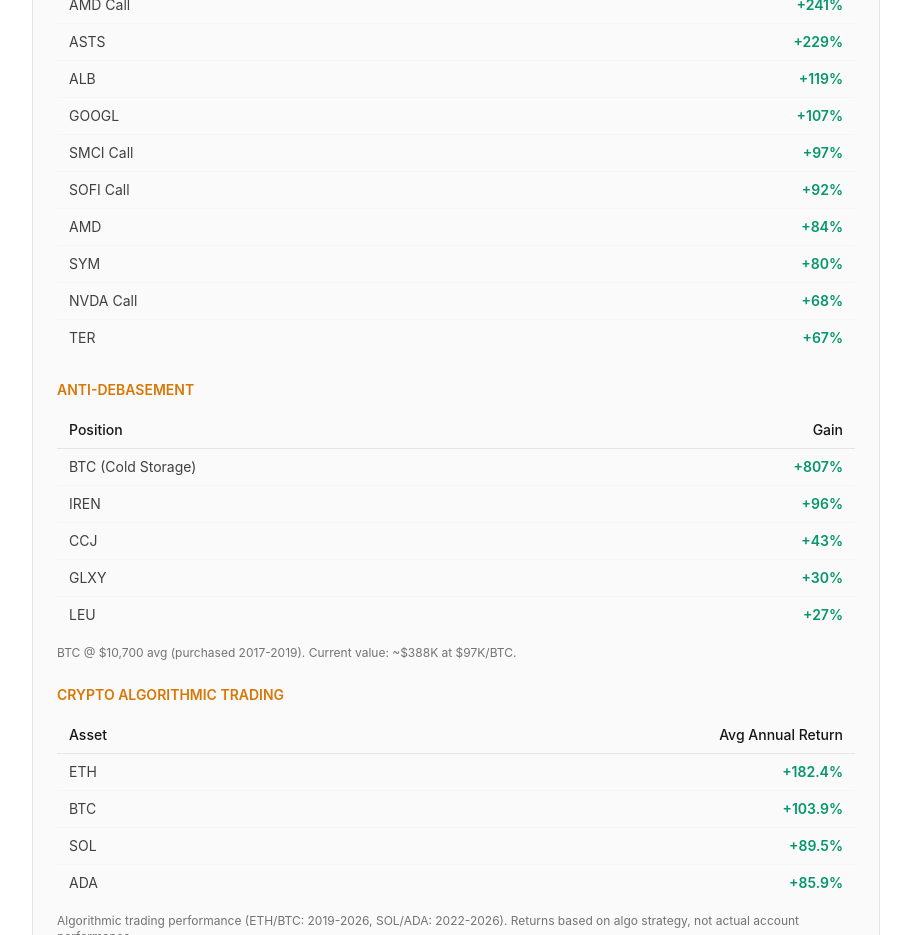
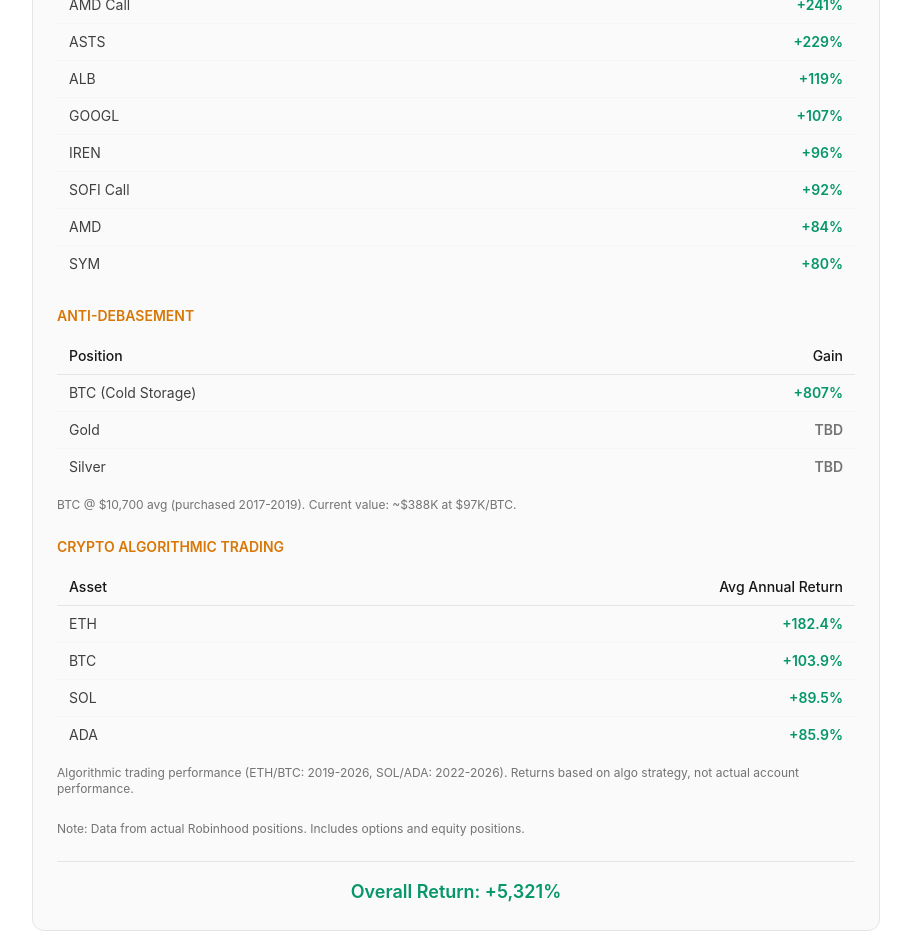
Before and after one commit to DogginitAN/andrewdavidnolan.com, a Next.js app: page /builder-mode in a window 1280 px wide. Shown: the part 1700-2635 px from the top of the page, without its empty margins (184-1095 px from the left). Built offline with nearby package versions, Linux system fonts and the light colour scheme; a web font is replaced by a local one.

Commit message:
Clean up Anti-Debasement section: keep only BTC/Gold/Silver, move IREN to AI Infrastructure, remove SMCI short call

```diff
--- a/app/builder-mode/page.tsx
+++ b/app/builder-mode/page.tsx
@@ -118,8 +118,8 @@
                     <td className="py-2 px-3 text-right text-emerald-600 dark:text-emerald-500 font-semibold">+107%</td>
                   </tr>
                   <tr className="border-b border-neutral-100 dark:border-neutral-900">
-                    <td className="py-2 px-3 text-neutral-700 dark:text-neutral-300">SMCI Call</td>
-                    <td className="py-2 px-3 text-right text-emerald-600 dark:text-emerald-500 font-semibold">+97%</td>
+                    <td className="py-2 px-3 text-neutral-700 dark:text-neutral-300">IREN</td>
+                    <td className="py-2 px-3 text-right text-emerald-600 dark:text-emerald-500 font-semibold">+96%</td>
                   </tr>
                   <tr className="border-b border-neutral-100 dark:border-neutral-900">
                     <td className="py-2 px-3 text-neutral-700 dark:text-neutral-300">SOFI Call</td>
@@ -129,17 +129,9 @@
                     <td className="py-2 px-3 text-neutral-700 dark:text-neutral-300">AMD</td>
                     <td className="py-2 px-3 text-right text-emerald-600 dark:text-emerald-500 font-semibold">+84%</td>
                   </tr>
-                  <tr className="border-b border-neutral-100 dark:border-neutral-900">
+                  <tr>
                     <td className="py-2 px-3 text-neutral-700 dark:text-neutral-300">SYM</td>
                     <td className="py-2 px-3 text-right text-emerald-600 dark:text-emerald-500 font-semibold">+80%</td>
-                  </tr>
-                  <tr className="border-b border-neutral-100 dark:border-neutral-900">
-                    <td className="py-2 px-3 text-neutral-700 dark:text-neutral-300">NVDA Call</td>
-                    <td className="py-2 px-3 text-right text-emerald-600 dark:text-emerald-500 font-semibold">+68%</td>
-                  </tr>
-                  <tr>
-                    <td className="py-2 px-3 text-neutral-700 dark:text-neutral-300">TER</td>
-                    <td className="py-2 px-3 text-right text-emerald-600 dark:text-emerald-500 font-semibold">+67%</td>
                   </tr>
                 </tbody>
               </table>
@@ -163,20 +155,12 @@
                     <td className="py-2 px-3 text-right text-emerald-600 dark:text-emerald-500 font-semibold">+807%</td>
                   </tr>
                   <tr className="border-b border-neutral-100 dark:border-neutral-900">
-                    <td className="py-2 px-3 text-neutral-700 dark:text-neutral-300">IREN</td>
-                    <td className="py-2 px-3 text-right text-emerald-600 dark:text-emerald-500 font-semibold">+96%</td>
-                  </tr>
-                  <tr className="border-b border-neutral-100 dark:border-neutral-900">
-                    <td className="py-2 px-3 text-neutral-700 dark:text-neutral-300">CCJ</td>
-                    <td className="py-2 px-3 text-right text-emerald-600 dark:text-emerald-500 font-semibold">+43%</td>
-                  </tr>
-                  <tr className="border-b border-neutral-100 dark:border-neutral-900">
-                    <td className="py-2 px-3 text-neutral-700 dark:text-neutral-300">GLXY</td>
-                    <td className="py-2 px-3 text-right text-emerald-600 dark:text-emerald-500 font-semibold">+30%</td>
+                    <td className="py-2 px-3 text-neutral-700 dark:text-neutral-300">Gold</td>
+                    <td className="py-2 px-3 text-right text-neutral-500 dark:text-neutral-400 font-semibold">TBD</td>
                   </tr>
                   <tr>
-                    <td className="py-2 px-3 text-neutral-700 dark:text-neutral-300">LEU</td>
-                    <td className="py-2 px-3 text-right text-emerald-600 dark:text-emerald-500 font-semibold">+27%</td>
+                    <td className="py-2 px-3 text-neutral-700 dark:text-neutral-300">Silver</td>
+                    <td className="py-2 px-3 text-right text-neutral-500 dark:text-neutral-400 font-semibold">TBD</td>
                   </tr>
                 </tbody>
               </table>
```
